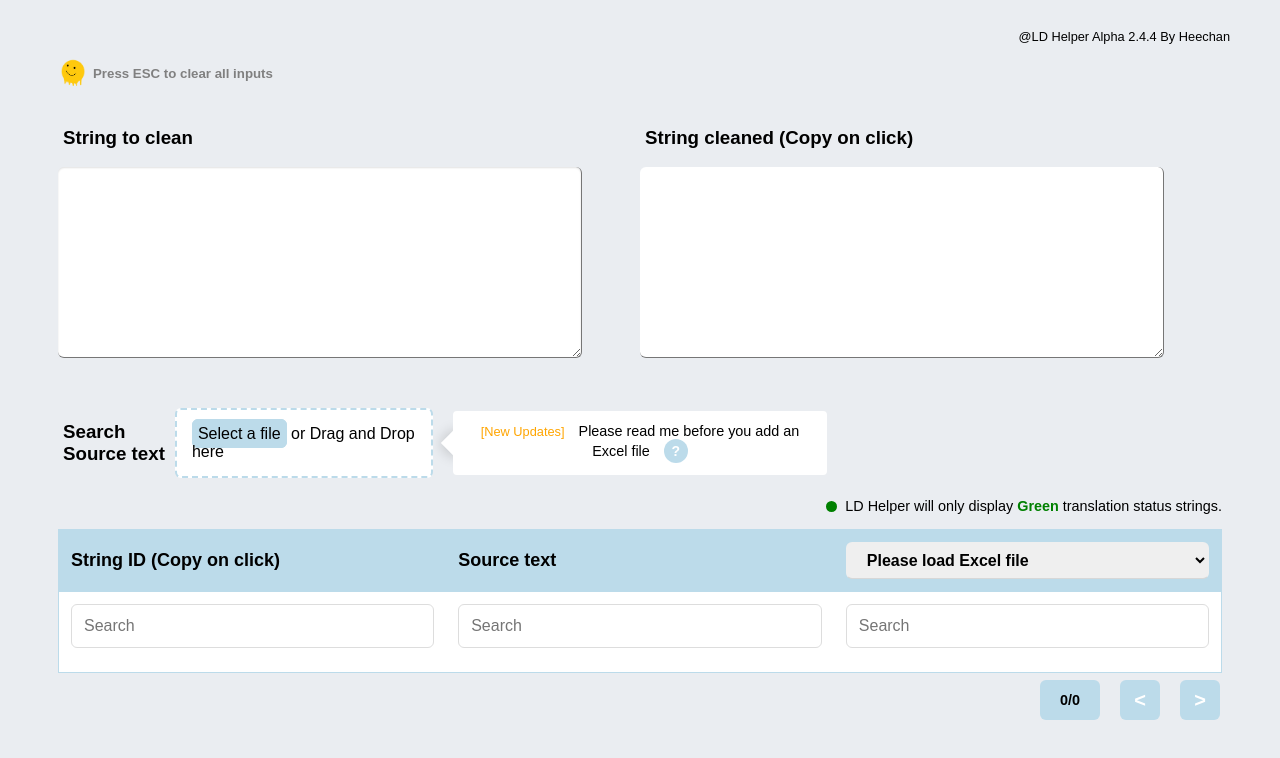
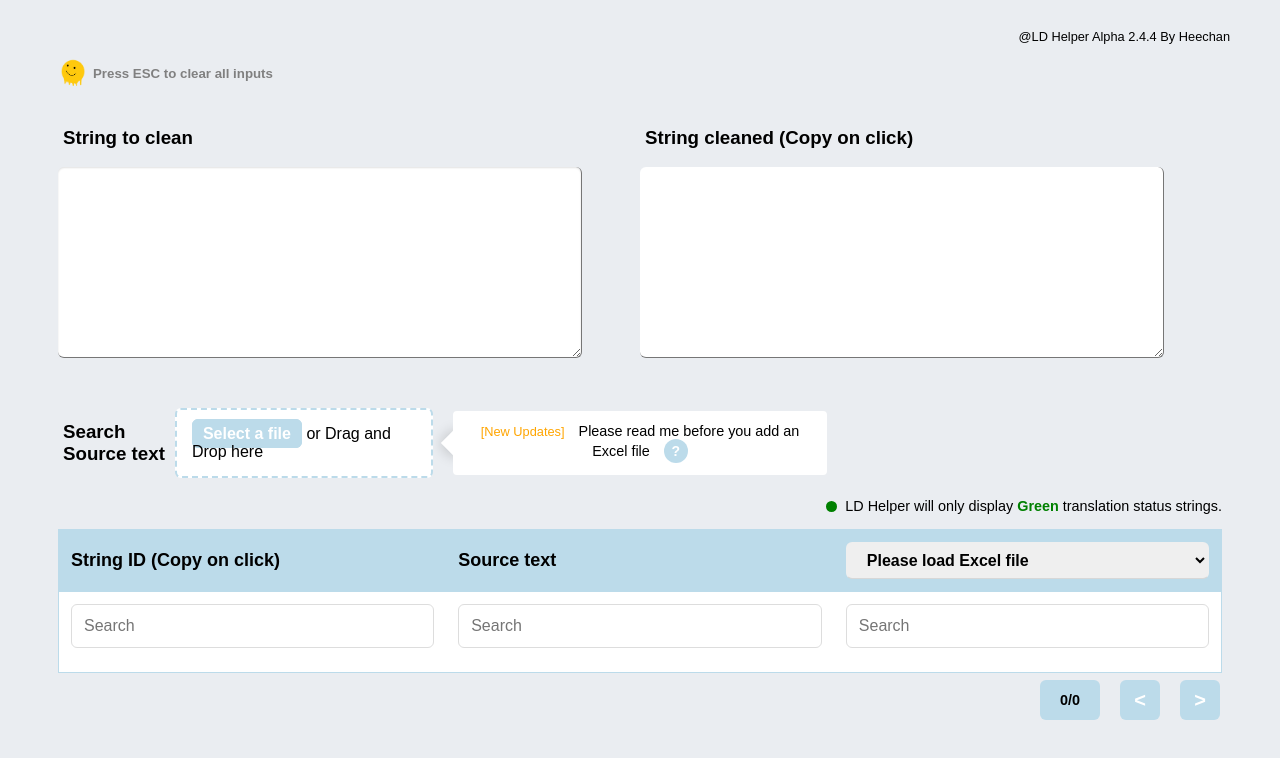
Before and after one commit to ptwloc/ptwloc.github.io, a plain HTML site: page index.html in a window 1280 px wide. Drawn offline with Linux system fonts and the light colour scheme.

Commit message:
button style fix

```diff
--- a/style.css
+++ b/style.css
@@ -212,8 +212,10 @@ input:checked + .slider:before {
   border-color: #54b3d6;
 }
 .file_button {
-  padding: 5px;
+  padding: 5px 10px 5px 10px;
   background: #BCDBEA;
+  color: white;
+  font-weight: bold;
   cursor: pointer;
   border-radius: 6px;
   border: 1px solid #BCDBEA;
```
